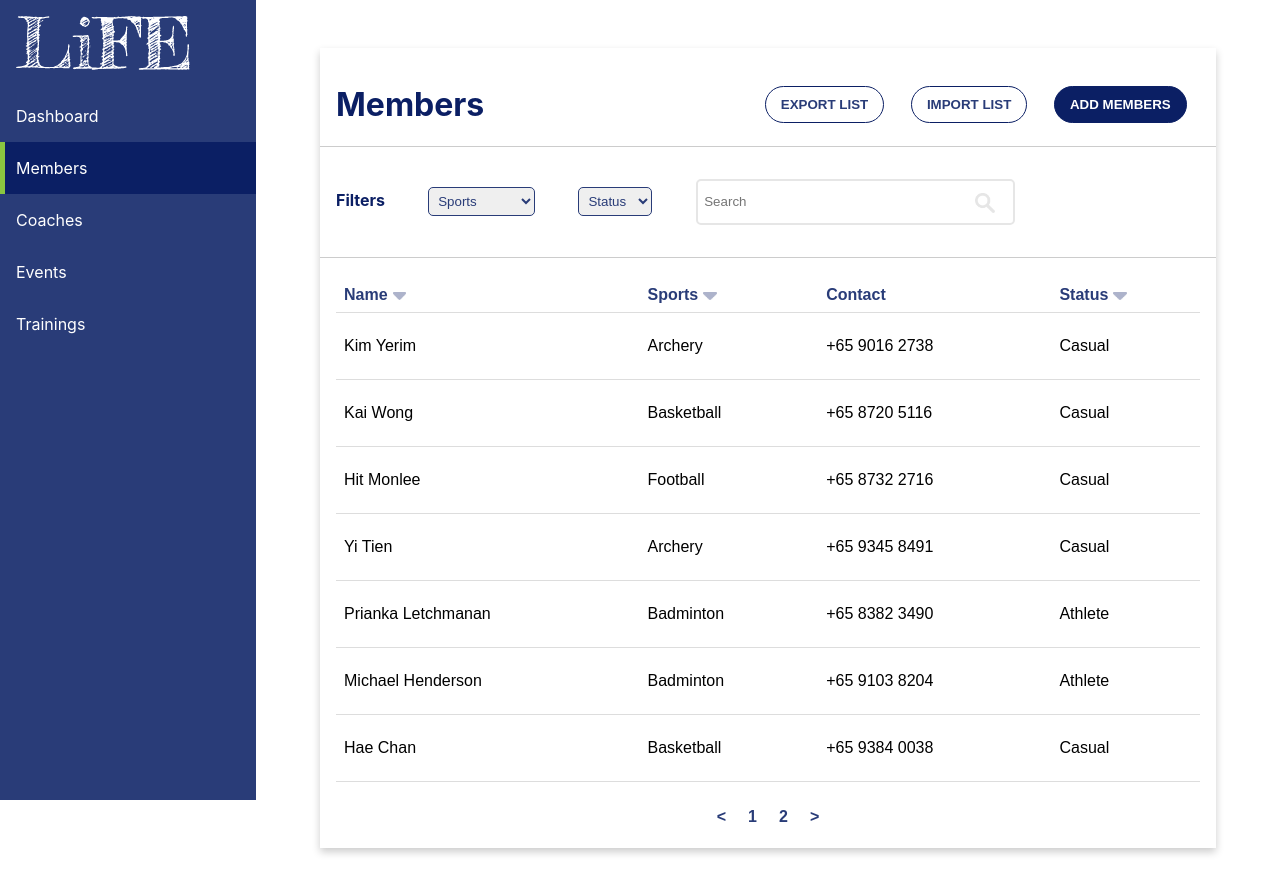
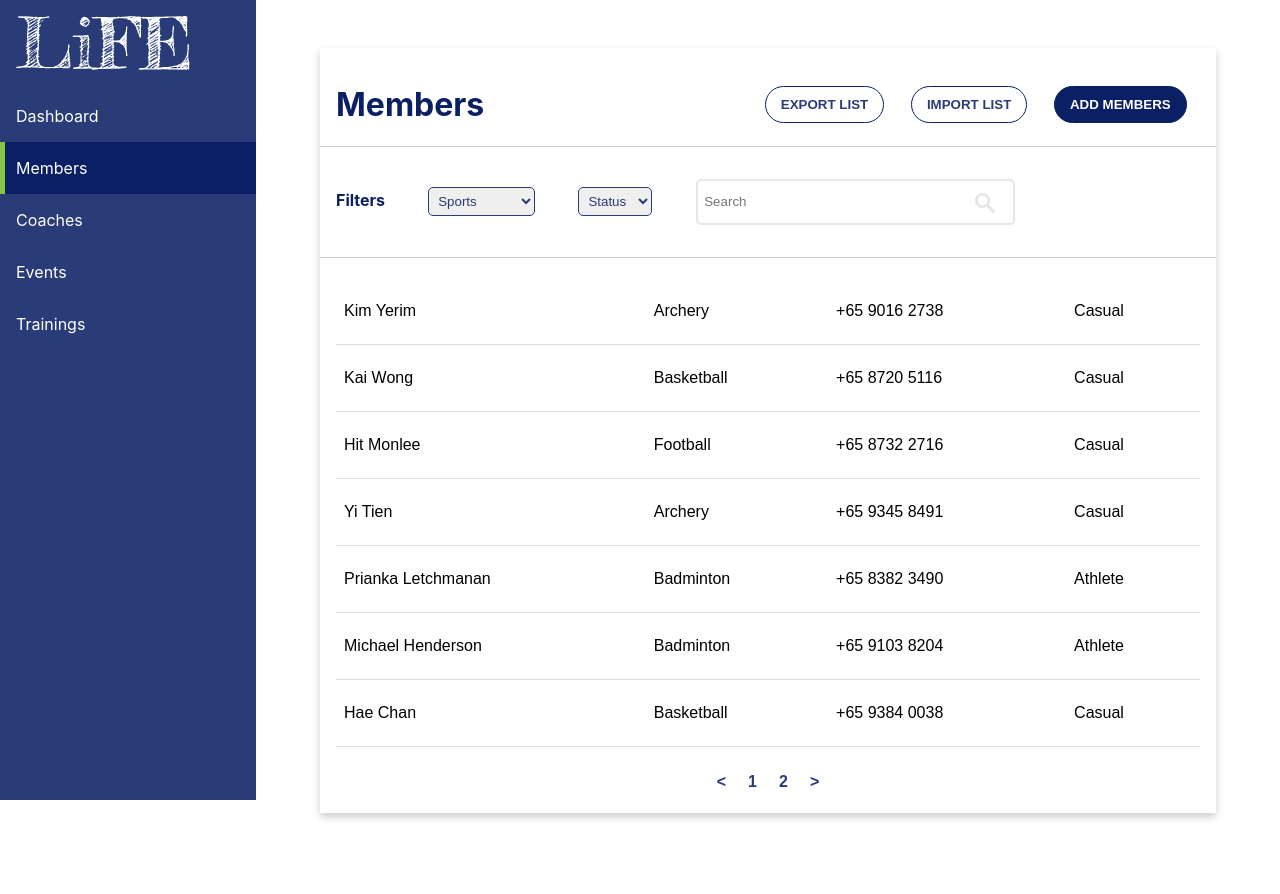
Before and after one commit to idlefrenchfry/LIFE-React, a React (Create React App) app: page /Members in a window 1280 px wide. After the commit the page ends 861 px from the top, so only its background shows below. Built offline with nearby package versions, Linux system fonts and the light colour scheme.

Commit message:
Added option to use headers

```diff
--- a/src/components/Table.js
+++ b/src/components/Table.js
@@ -4,12 +4,12 @@ import up from '../up.jpg';
 import down from '../down.jpg';
 import nosort from '../nosort.jpg';
 
-function Table({ data, columns, detailsPage }) {
+function Table({ data, columns, detailsPage, thBool }) {
 
     // TO DO:
     // Go to details page based on module
     function goDetails(e) {
-        window.location.href = detailsPage + e.target.getAttribute("data-id");
+        window.location.href = window.location.origin + "/" + detailsPage + e.target.getAttribute("data-id");
     }
 
     // Create new column object format to fit reactttable library
@@ -61,6 +61,8 @@ function Table({ data, columns, detailsPage }) {
     return (
         <div>
             <table {...getTableProps()}>
+                {
+                    (thBool ?
                         <thead>
                             {headerGroups.map(headerGroup => (
                                 <tr {...headerGroup.getHeaderGroupProps()}>
@@ -68,18 +70,20 @@ function Table({ data, columns, detailsPage }) {
                                         <th {...column.getHeaderProps(column.getSortByToggleProps())} className="noselect" >
                                             {column.render('Header')}
                                             {/* Add a sort direction indicator */}
-                                    <span style={(column.disableSortBy ? {display: "none"} : null)}>
+                                            <span style={(column.disableSortBy ? { display: "none" } : null)}>
                                                 {column.isSorted
                                                     ? column.isSortedDesc
-                                            ? <img style={{paddingLeft: "5px", height: "0.5em"}} src={down} alt="sort down" />
-                                            : <img style={{paddingLeft: "5px", height: "0.5em"}} src={up} alt="sort up" />
-                                            : <img style={{paddingLeft: "5px", height: "0.5em"}} src={nosort} alt="not sorted" />}
+                                                        ? <img style={{ paddingLeft: "5px", height: "0.5em" }} src={down} alt="sort down" />
+                                                        : <img style={{ paddingLeft: "5px", height: "0.5em" }} src={up} alt="sort up" />
+                                                    : <img style={{ paddingLeft: "5px", height: "0.5em" }} src={nosort} alt="not sorted" />}
                                             </span>
                                         </th>
                                     ))}
                                 </tr>
                             ))}
-                </thead>
+                        </thead> :
+                        null)
+                }
 
                 <tbody {...getTableBodyProps()}>
                     {page.map(row => {
```
Lines whose indentation alone changed are shown as unchanged.
